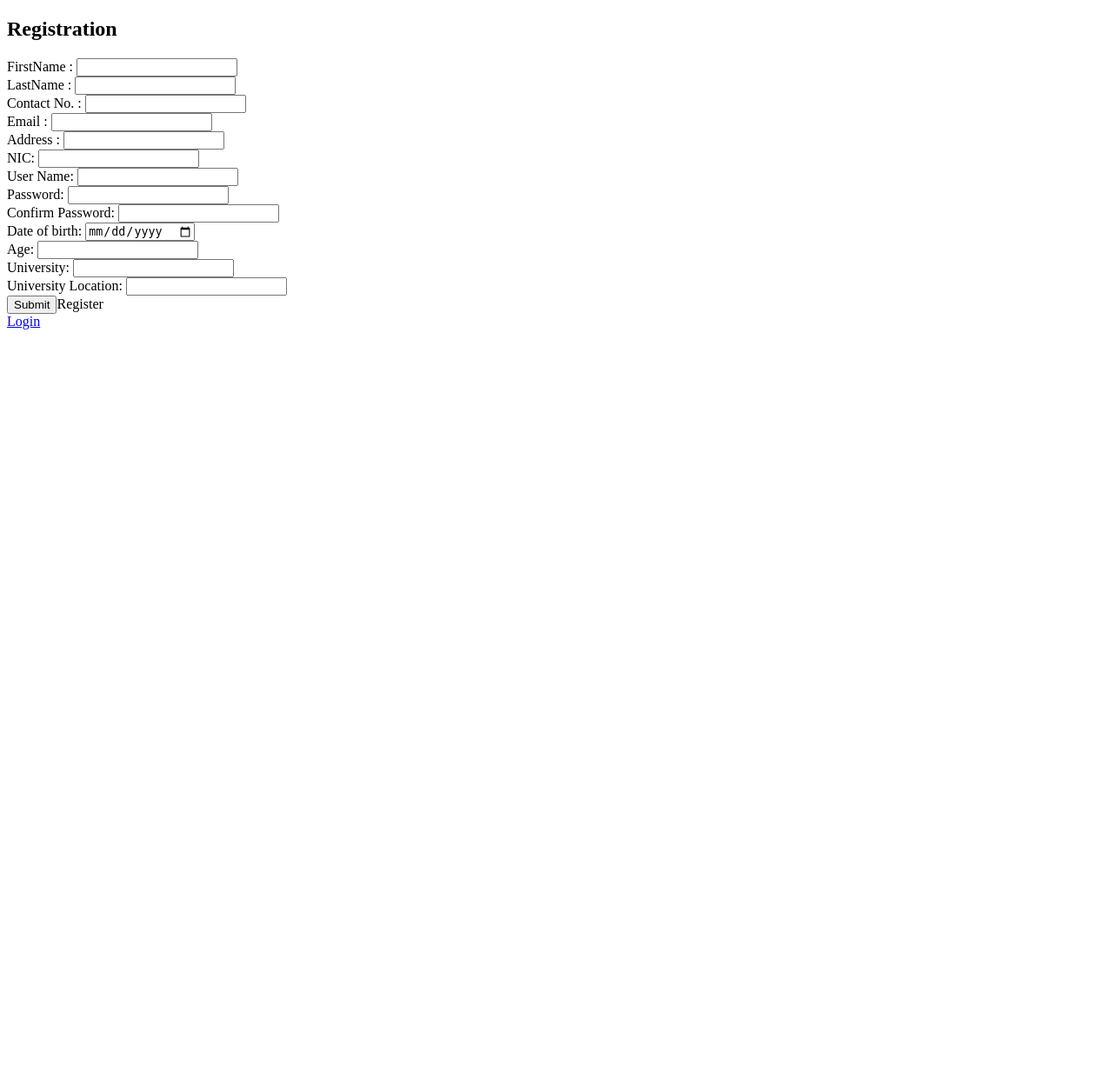
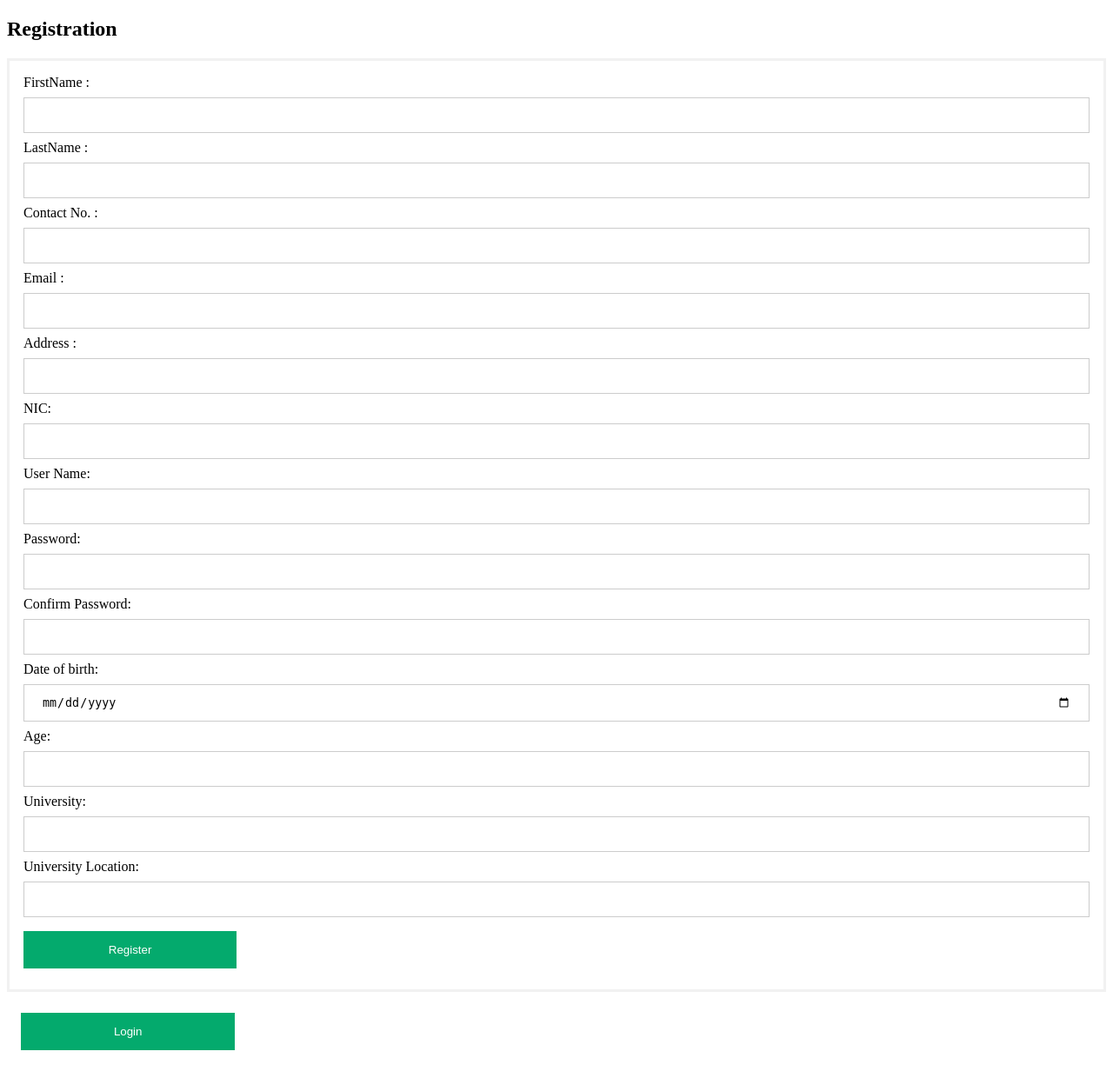
Before and after one commit to OVRupesinghe/GP, a PHP site: page /registration.php in a window 1280 px wide. Shown: the whole page at 87% size. Before the commit the page ends 379 px from the top, so only its background shows below. Run offline with PHP 8.4, Linux system fonts and the light colour scheme.

Commit message:
Add files via upload

```diff
--- a/registration.php
+++ b/registration.php
@@ -33,12 +33,13 @@ if(isset($_POST["submit"])){
   <head>
     <meta charset="utf-8">
     <title>Registration</title>
+    <link rel="stylesheet" href="stylesheet.css">
   </head>
   <body>
     <h2>Registration</h2>
 
     <form class="" action="" method="post">
-
+      <div class="container">
         <label for="fname">FirstName : </label>
         <input type="text" name="fname" id="fname" required value=""><br>
 
@@ -78,9 +79,13 @@ if(isset($_POST["submit"])){
         <label for="location">University Location: </label>
         <input type="text" name="location" id="location" required value=""><br>
 
-      <input type="submit" name="submit">Register</input>
-
+        <button type="submit" name="submit">Register</button>
+      </div>
     </form>
-    <a href="login.php">Login</a>
+    <div class="container">
+      <a href="login.php">
+      <button>Login</button>
+      </a>
+    </div>
   </body>
 </html>
--- /dev/null
+++ b/stylesheet.css
@@ -0,0 +1,34 @@
+form {
+  border: 3px solid #f1f1f1;
+}
+
+/* Full-width inputs */
+input[type=text], input[type=password],input[type=date],input[type=email] {
+  width: 100%;
+  padding: 12px 20px;
+  margin: 8px 0;
+  display: inline-block;
+  border: 1px solid #ccc;
+  box-sizing: border-box;
+}
+
+/* Set a style for all buttons */
+button {
+  background-color: #04AA6D;
+  color: white;
+  padding: 14px 20px;
+  margin: 8px 0;
+  border: none;
+  cursor: pointer;
+  width: 20%;
+}
+
+/* Add a hover effect for buttons */
+button:hover {
+  opacity: 0.8;
+}
+
+/* Add padding to containers */
+.container {
+  padding: 16px;
+}
```
Also changed, not shown: login.php (+16 -6 lines). Lines whose indentation alone changed are shown as unchanged.
